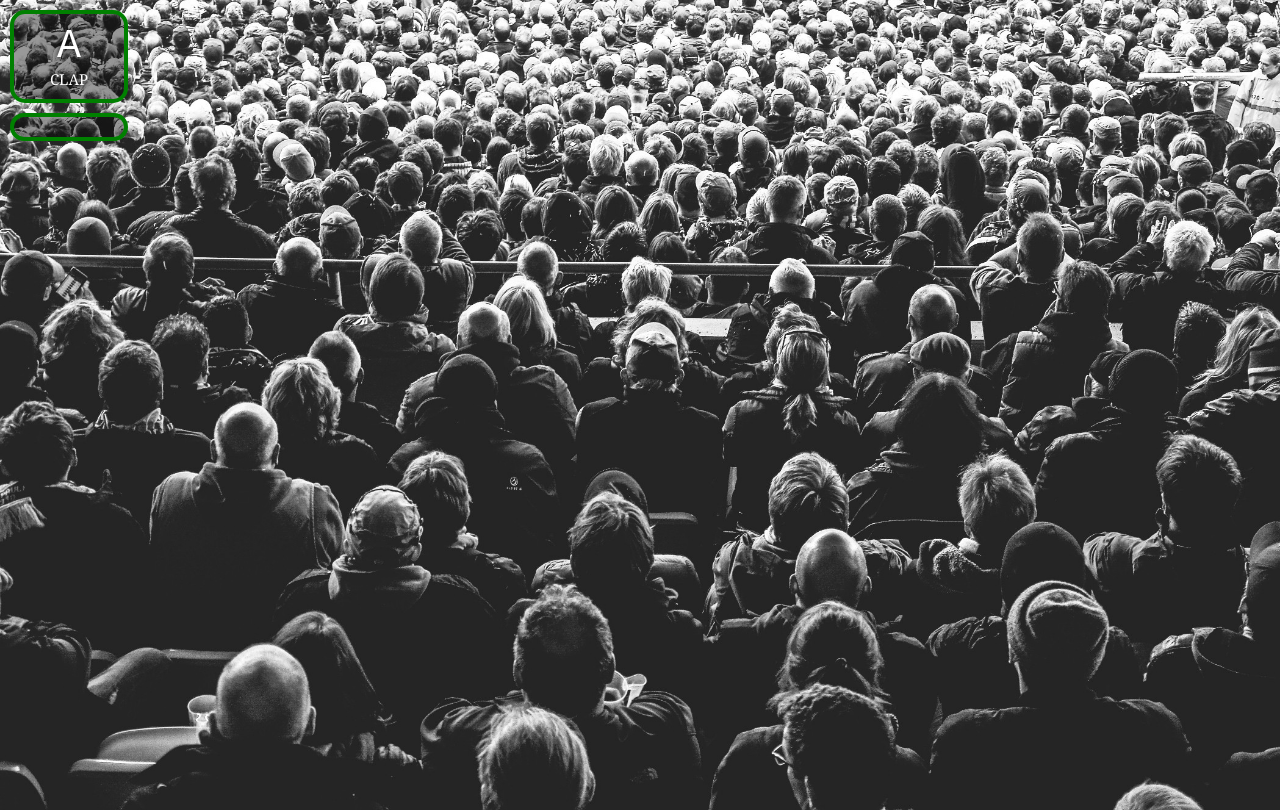
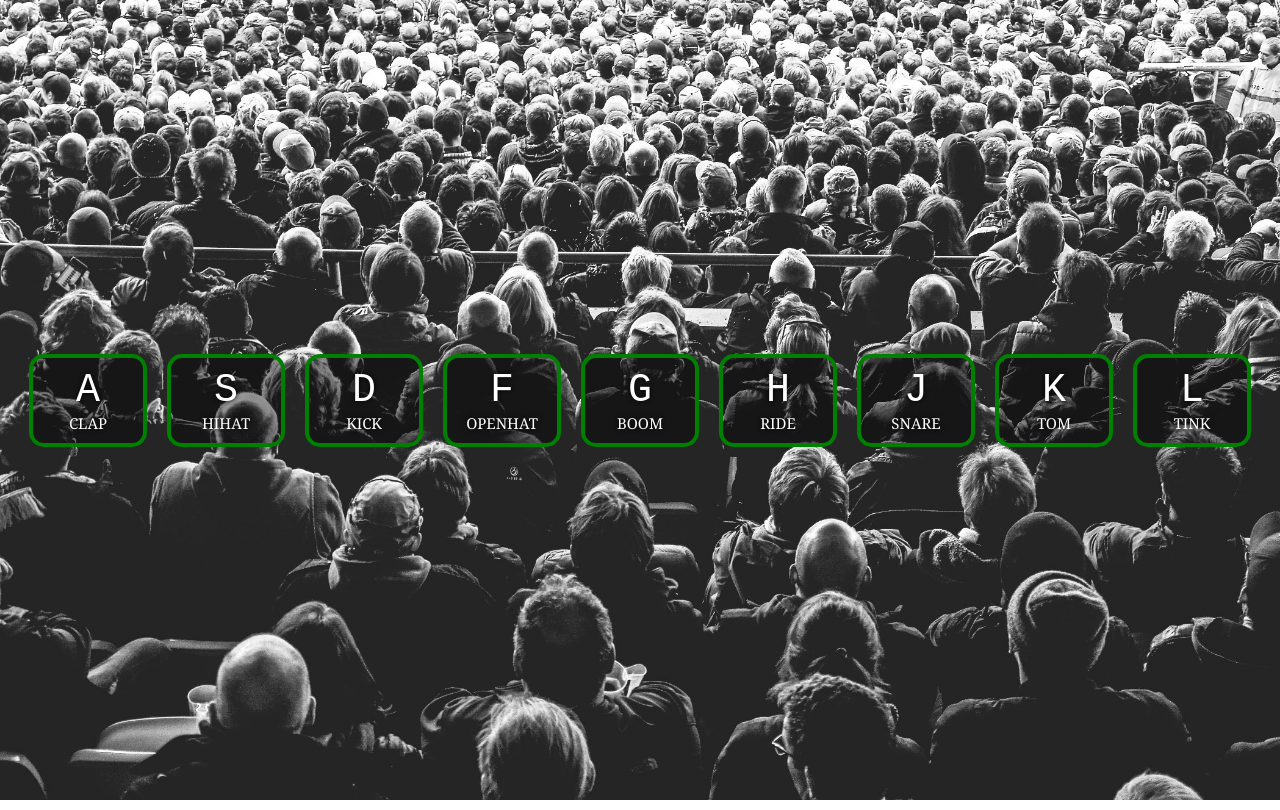
Before and after one commit to CKalama/JavaScript-Drum-Kit, a plain HTML site: page index.html in a window 1280 px wide. Drawn offline with Linux system fonts and the light colour scheme.

Commit message:
added all necessary buttons, binded them to keys using data-key html tag, checked if displaying in HTML properly. THEY ARE

```diff
--- a/index.html
+++ b/index.html
@@ -17,7 +17,38 @@
             <kbd>A</kbd>
             <span class="sound">CLAP</span>
         </div>
-        <div data-key=""class="key"></div>
+        <div data-key="83"class="key">
+            <kbd>S</kbd>
+            <span class="sound">HIHAT</span>
+        </div>
+        <div data-key="68"class="key">
+            <kbd>D</kbd>
+            <span class="sound">KICK</span>
+        </div>
+        <div data-key="70" class="key">
+            <kbd>F</kbd>
+            <span class="sound">OPENHAT</span>
+        </div>
+        <div data-key="71" class="key">
+            <kbd>G</kbd>
+            <span class="sound">BOOM</span>
+        </div>
+        <div data-key="72" class='key'>
+            <kbd>H</kbd>
+            <span class="sound">RIDE</span>
+        </div>
+        <div data-key="74" class="key">
+            <kbd>J</kbd>
+            <span class="sound">SNARE</span>
+        </div>
+        <div data-key="75" class="key">
+            <kbd>K</kbd>
+            <span class="sound">TOM</span>
+        </div>
+        <div data-key="76" class="key">
+            <kbd>L</kbd>
+            <span class="sound">TINK</span>
+        </div>
     </div>
 
 </body>
--- a/styles.css
+++ b/styles.css
@@ -16,7 +16,7 @@ kbd {
 }
 
 .keys {
-    display:block;
+    display:flex;
     flex: 1;
     min-height: 100vh;
     align-items: center;
```
